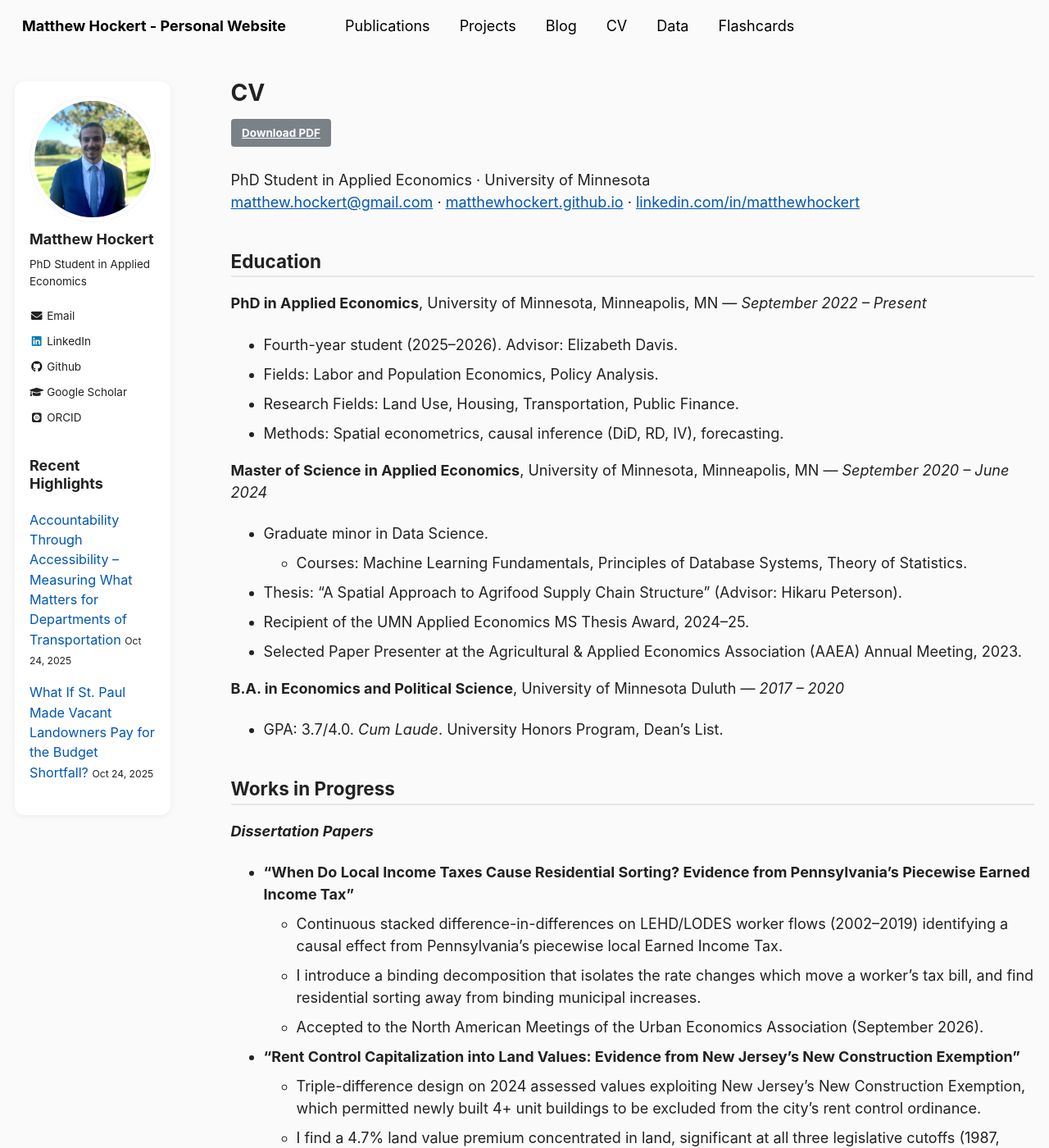
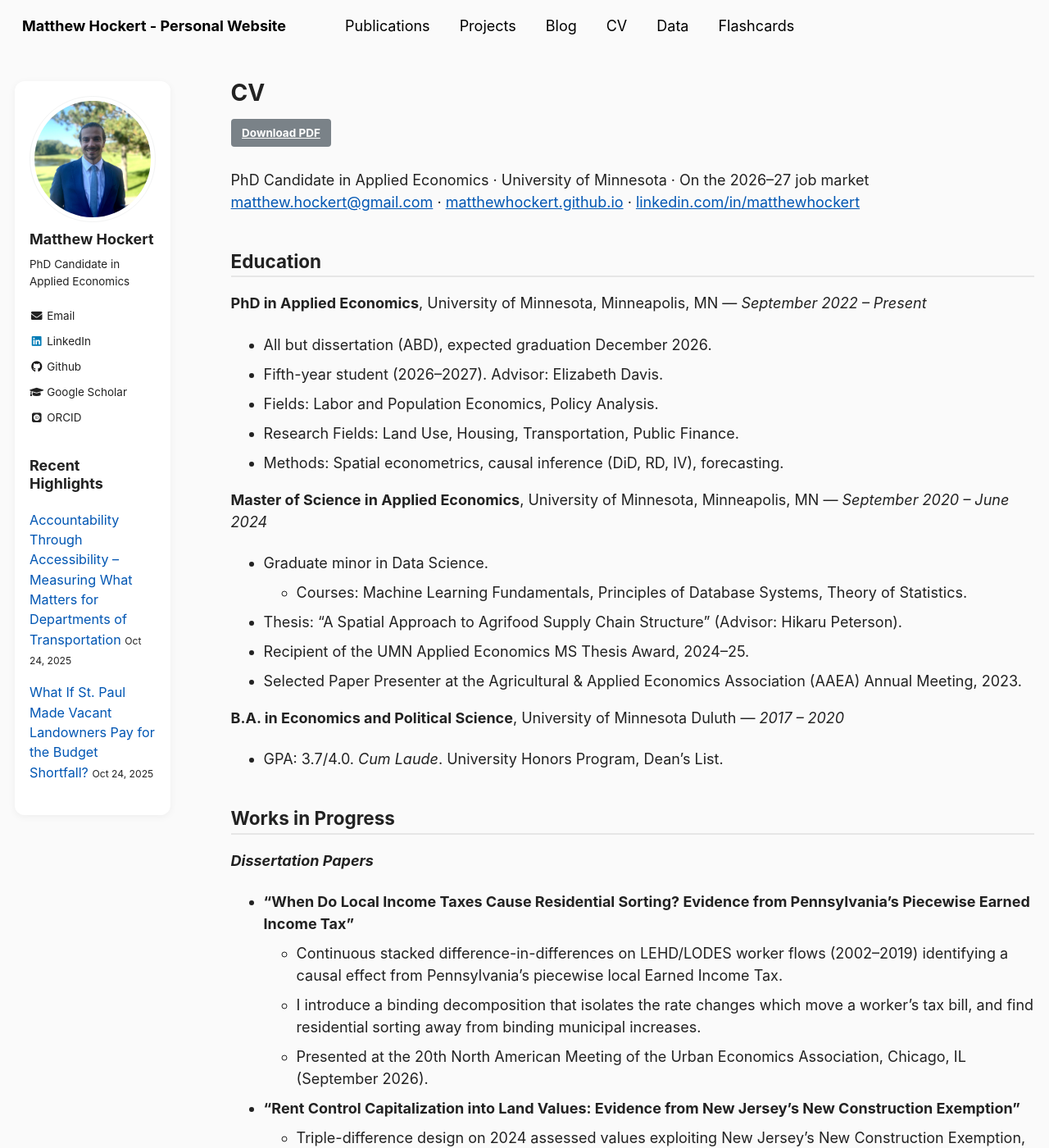
Before and after one commit to MatthewHockert/MatthewHockert.github.io, a Jekyll site: the page built from _pages/cv.md, in a window 1280 px wide and 1400 px high. Shown: the whole window at 82% size. Built offline with Jekyll 4.4.1, drawn with Linux system fonts in a browser that asks for light colours; some web fonts are replaced; some of the changed text lies outside the part shown.

Commit message:
Update CV page and PDF for the 2026-27 job market

```diff
--- a/_config.yml
+++ b/_config.yml
@@ -10,7 +10,7 @@ locale                   : "en-US"
 title                    : "Matthew Hockert - Personal Website"
 title_separator          : "-"
 name                     : &name "Matthew Hockert"
-description              : &description "PhD student in Applied Economics at the University of Minnesota"
+description              : &description "PhD candidate in Applied Economics at the University of Minnesota"
 url                      : https://matthewhockert.github.io # the base hostname & protocol for your site e.g. "https://mmistakes.github.io"
 baseurl                  : "" # the subpath of your site, e.g. "/blog"
 repository               : "matthewhockert/matthewhockert.github.io"
@@ -44,7 +44,7 @@ analytics:
 author:
   name             : "Matthew Hockert"
   avatar           : "profile.jpeg"
-  bio              : "PhD Student in Applied Economics"
+  bio              : "PhD Candidate in Applied Economics"
   location         : #"St.Paul, Minnesota"
   employer         :
   email            : "matthew.hockert@gmail.com"
--- a/_pages/cv.md
+++ b/_pages/cv.md
@@ -15,7 +15,7 @@ redirect_from:
   </a>
 </p>
 
-PhD Student in Applied Economics · University of Minnesota<br>
+PhD Candidate in Applied Economics · University of Minnesota · On the 2026–27 job market<br>
 [matthew.hockert@gmail.com](mailto:matthew.hockert@gmail.com) ·
 [matthewhockert.github.io](https://matthewhockert.github.io) ·
 [linkedin.com/in/matthewhockert](https://www.linkedin.com/in/matthewhockert/)
@@ -23,7 +23,8 @@ PhD Student in Applied Economics · University of Minnesota<br>
 ## Education
 
 **PhD in Applied Economics**, University of Minnesota, Minneapolis, MN — *September 2022 – Present*
-- Fourth-year student (2025–2026). Advisor: Elizabeth Davis.
+- All but dissertation (ABD), expected graduation December 2026.
+- Fifth-year student (2026–2027). Advisor: Elizabeth Davis.
 - Fields: Labor and Population Economics, Policy Analysis.
 - Research Fields: Land Use, Housing, Transportation, Public Finance.
 - Methods: Spatial econometrics, causal inference (DiD, RD, IV), forecasting.
@@ -45,7 +46,7 @@ PhD Student in Applied Economics · University of Minnesota<br>
 - **"When Do Local Income Taxes Cause Residential Sorting? Evidence from Pennsylvania's Piecewise Earned Income Tax"**
   - Continuous stacked difference-in-differences on LEHD/LODES worker flows (2002–2019) identifying a causal effect from Pennsylvania's piecewise local Earned Income Tax.
   - I introduce a binding decomposition that isolates the rate changes which move a worker's tax bill, and find residential sorting away from binding municipal increases.
-  - Accepted to the North American Meetings of the Urban Economics Association (September 2026).
+  - Presented at the 20th North American Meeting of the Urban Economics Association, Chicago, IL (September 2026).
 - **"Rent Control Capitalization into Land Values: Evidence from New Jersey's New Construction Exemption"**
   - Triple-difference design on 2024 assessed values exploiting New Jersey's New Construction Exemption, which permitted newly built 4+ unit buildings to be excluded from the city's rent control ordinance.
   - I find a 4.7% land value premium concentrated in land, significant at all three legislative cutoffs (1987, 1992, 1997).
@@ -64,7 +65,7 @@ PhD Student in Applied Economics · University of Minnesota<br>
 - Used R, QGIS, and ArcGIS to analyze spatial patterns in conservation and tax policy effects on property values.
 - Administered surveys and managed data using Survey123.
 
-**Graduate Research Assistant**, Accessibility Observatory, University of Minnesota, Minneapolis, MN — *September 2022 – Present*
+**Graduate Research Assistant**, Accessibility Observatory, University of Minnesota, Minneapolis, MN — *September 2022 – September 2026*
 - Developed a Python pipeline to ingest data from AWS, clean it, and produce weighted-average job accessibility measures from block to state level across the U.S.
 - Built R scripts using OpenStreetMap network data and the R5 routing engine to calculate ambulance response and transport times to Level I–III trauma centers for every highway segment in rural Minnesota.
 - Created public datasets on multimodal transportation accessibility (bike, car, transit) using Pandas and SQL.
@@ -90,6 +91,7 @@ PhD Student in Applied Economics · University of Minnesota<br>
 
 ## Presentations
 
+- "When Do Local Income Taxes Cause Residential Sorting? Evidence from Pennsylvania's Piecewise Earned Income Tax" — Selected Presenter, 20th North American Meeting of the Urban Economics Association (UEA), Chicago, IL, September 2026.
 - "Transportation Changes Land Use: How the St. Croix Bridge Shaped Accessibility, Housing Values, and Travel Behavior" — Transportation Research Board (TRB) Annual Meeting, Washington D.C., January 2026.
 - "Transportation Changes Land Use: How the St. Croix Bridge Shaped Accessibility, Housing Values, and Travel Behavior" — Transportation Research Conference, Center for Transportation Studies, October 2025.
 - "Calculating the Total Travel Time from Crash to Emergency Care in Rural Minnesota" — Transportation Research Conference, Center for Transportation Studies, November 2024.
```
Also changed, not shown: index.md (+1 -1 lines), 1 other file.
